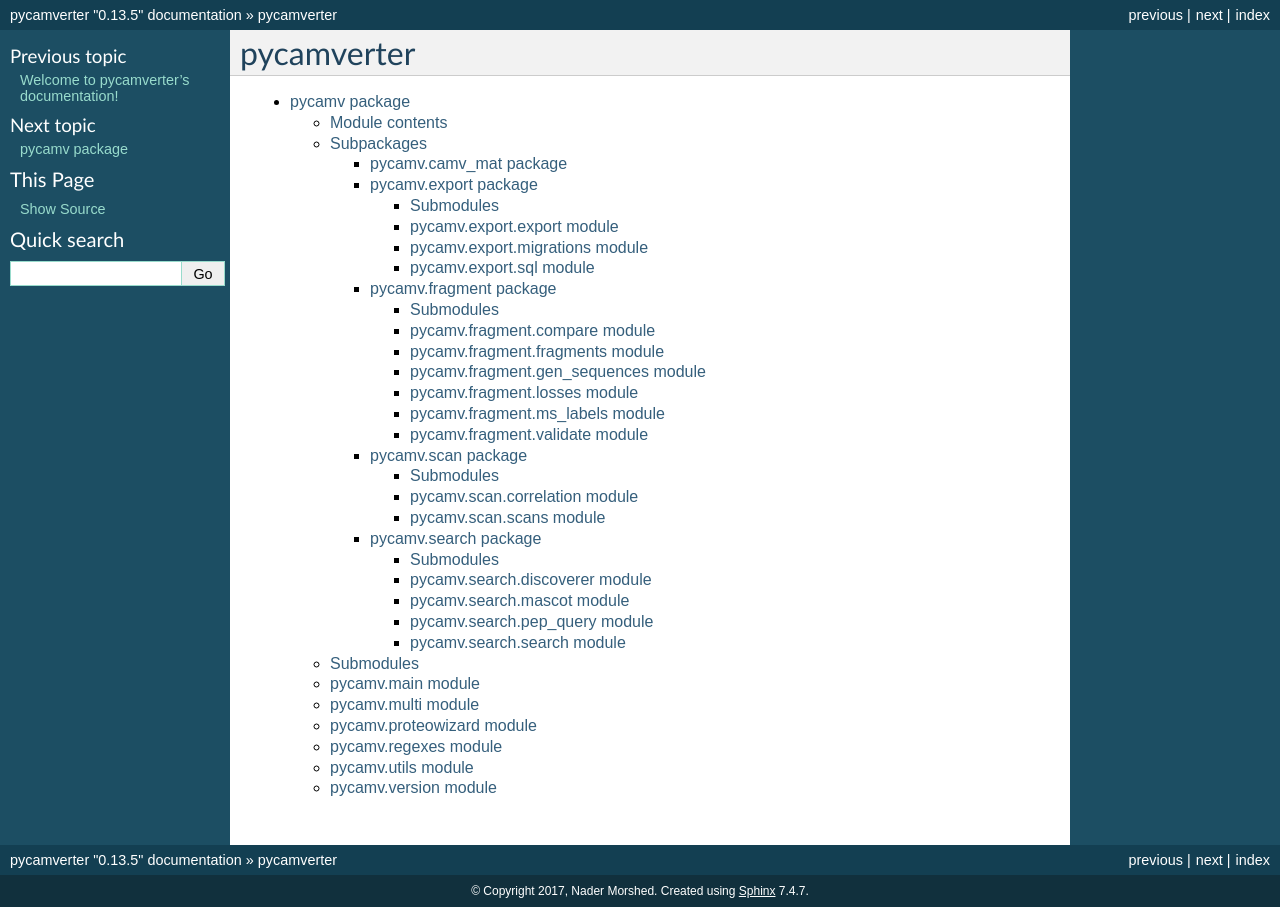
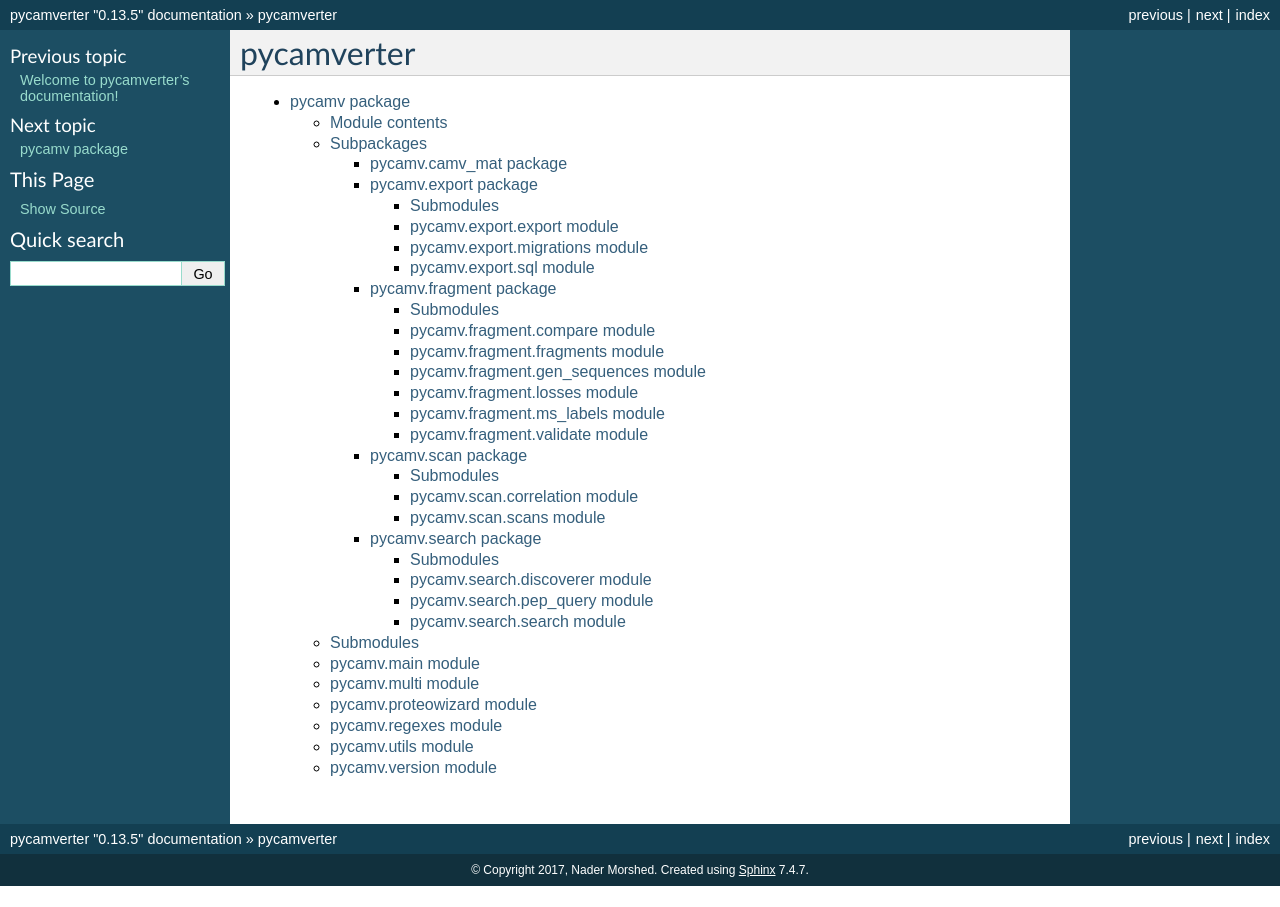
Before and after one commit to white-lab/pycamverter, a Sphinx documentation site: the page built from docs/modules.rst, in a window 1280 px wide. Built offline with Sphinx 7.4.7, drawn with Linux system fonts in a browser that asks for light colours.

Commit message:
Updated docs

```diff
--- a/docs/pycamv.search.rst
+++ b/docs/pycamv.search.rst
@@ -17,14 +17,6 @@ pycamv.search.discoverer module
     :undoc-members:
     :show-inheritance:
 
-pycamv.search.mascot module
----------------------------
-
-.. automodule:: pycamv.search.mascot
-    :members:
-    :undoc-members:
-    :show-inheritance:
-
 pycamv.search.pep_query module
 ------------------------------
 
```
